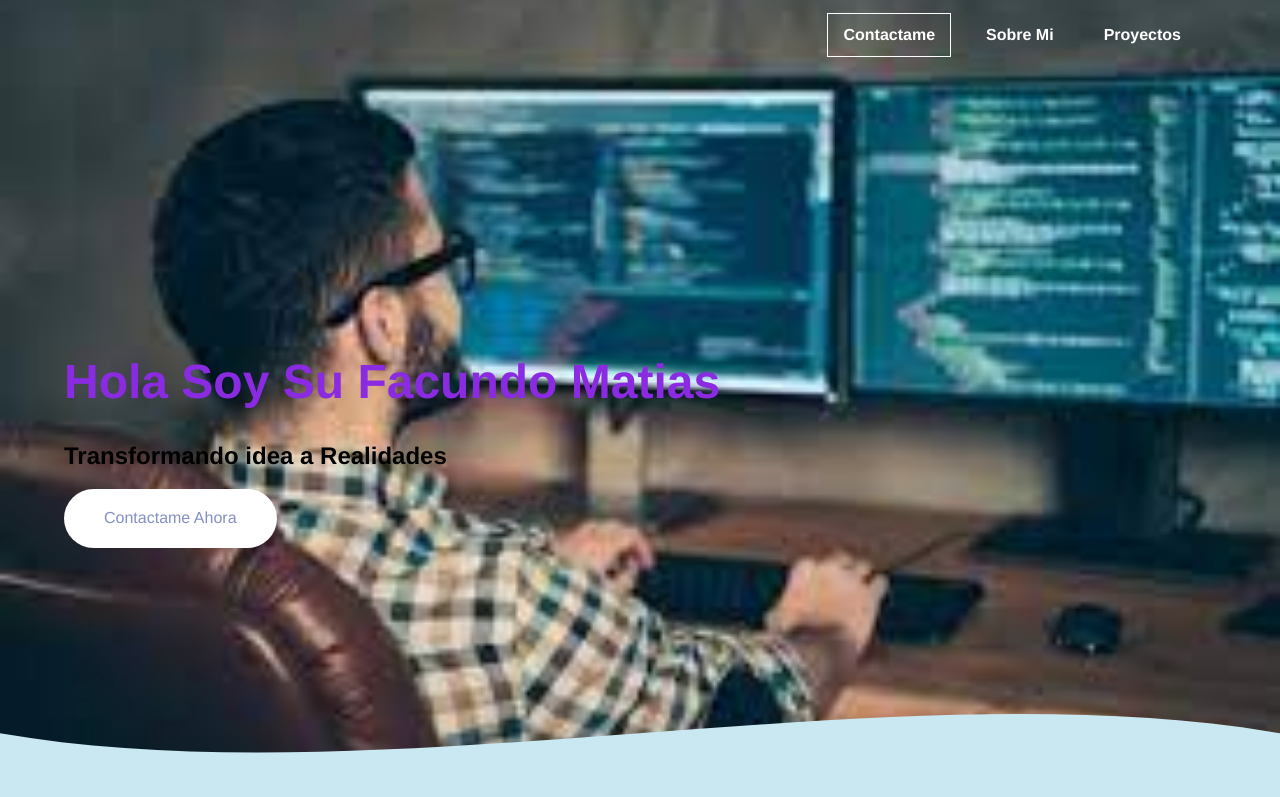
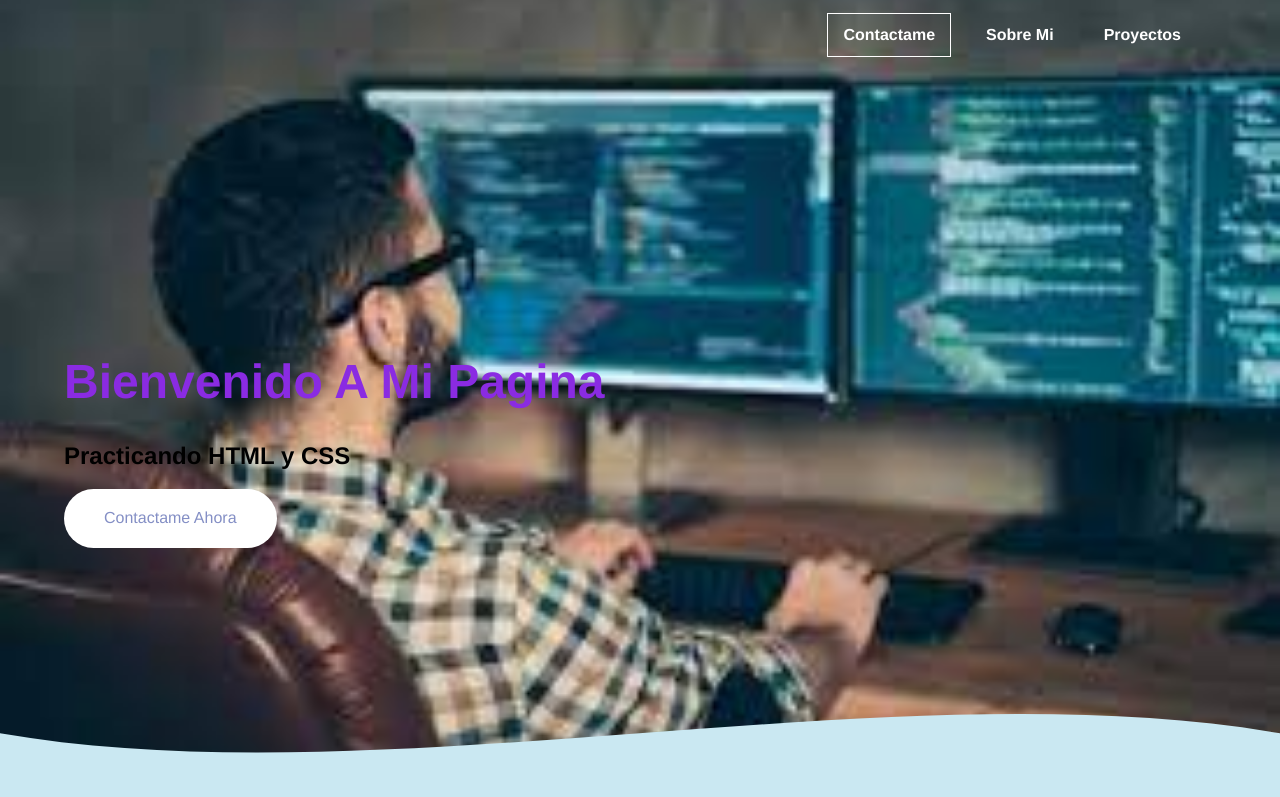
Before and after one commit to Facundo-Su/Segunda-Pagina-Practica, a plain HTML site: page index.html in a window 1280 px wide. Shown: the top 797 px of the page. Drawn offline with Linux system fonts and the light colour scheme; a web font is replaced by a local one.

Commit message:
segunda commit

```diff
--- a/index.html
+++ b/index.html
@@ -19,8 +19,8 @@
 
             <section class="hero__contenedor">
                 <div class="hero__text">
-                    <h1 class="hero__titulo">Hola Soy Su Facundo Matias</h1>
-                    <h2 class="hero__subtitulo">Transformando idea a Realidades</h2>
+                    <h1 class="hero__titulo">Bienvenido A Mi Pagina</h1>
+                    <h2 class="hero__subtitulo">Practicando HTML y CSS</h2>
                     <a href="#" class="hero__cta">Contactame Ahora</a>
                 </div>
             </section>
```
